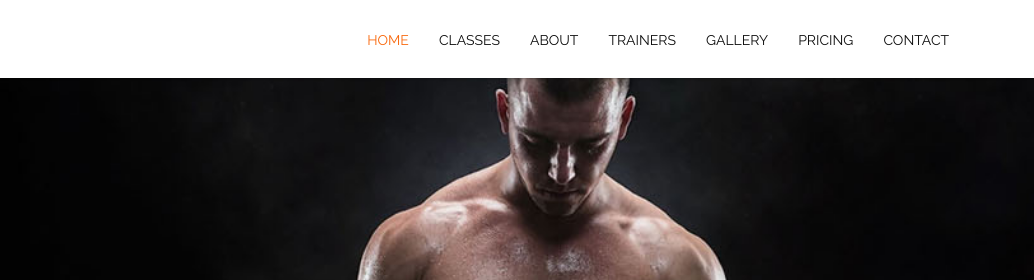
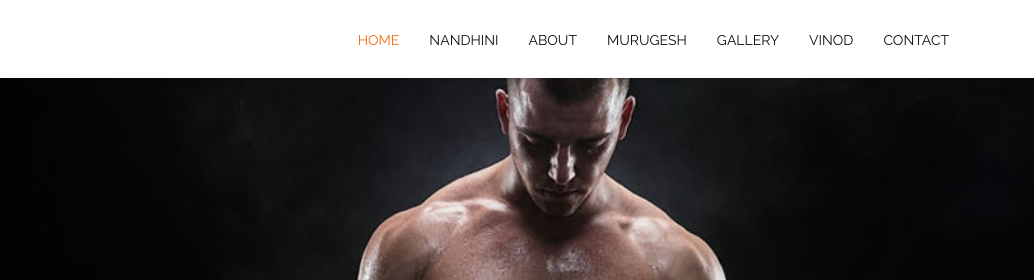
Before and after one commit to nmurugesh/kmp-events, a plain HTML site: page index.html in a window 1280 px wide. Shown: the top 280 px of the page, 246-1280 px from the left. Drawn offline with Linux system fonts and the light colour scheme.

Commit message:
Updated files with latest changes

```diff
--- a/index.html
+++ b/index.html
@@ -36,11 +36,11 @@
                 <div class="collapse navbar-collapse navbar-right">
                     <ul class="nav navbar-nav">
                         <li class="scroll active"><a href="#home">Home</a></li>
-                        <li class="scroll"><a href="#services">Classes</a></li>
+                        <li class="scroll"><a href="#services">Nandhini</a></li>
                         <li class="scroll"><a href="#about">About</a></li>
-                        <li class="scroll"><a href="#our-team">Trainers</a></li>
+                        <li class="scroll"><a href="#our-team">Murugesh</a></li>
 						<li class="scroll"><a href="#portfolio">Gallery</a></li>
-                        <li class="scroll"><a href="#pricing">Pricing</a></li>
+                        <li class="scroll"><a href="#pricing">Vinod</a></li>
                         <li class="scroll"><a href="#contact-us">Contact</a></li>
                     </ul>
                 </div>
```
